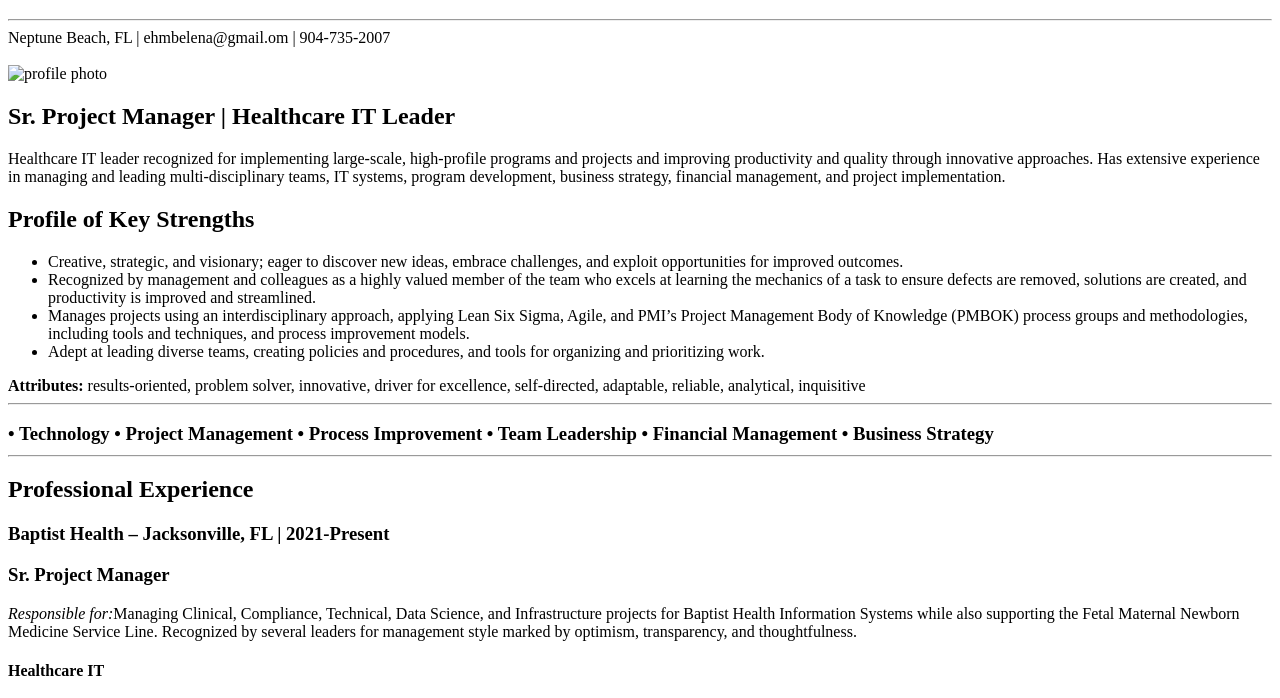
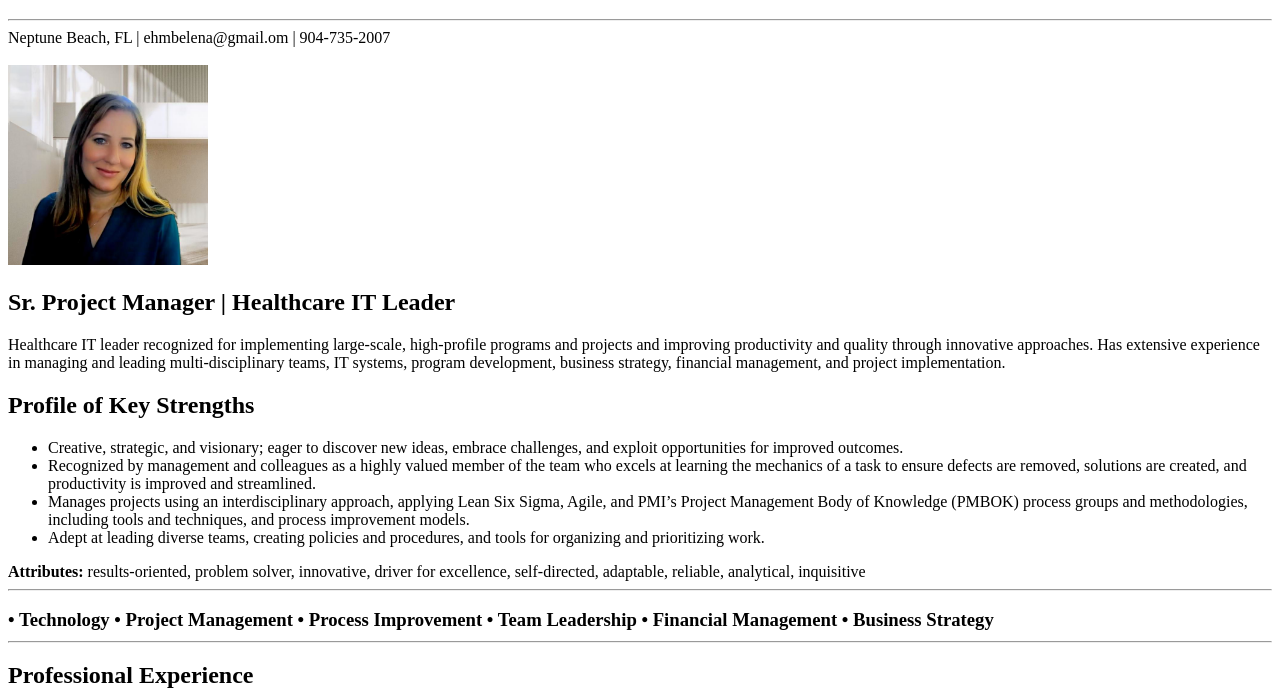
Before and after one commit to ehmbelena-lang/Resume, a plain HTML site: page index.html in a window 1280 px wide. Shown: the part 61-759 px from the top of the page. Drawn offline with Linux system fonts and the light colour scheme.

Commit message:
Add files via upload

```diff
--- a/index.html
+++ b/index.html
@@ -11,7 +11,7 @@ Neptune Beach, FL | ehmbelena@gmail.om | 904-735-2007
 <br />
 <body>
 </br>
-<img src="../4.4 Capstone Project Resume/Assets/Professional Shot.PNG"height="200" alt="profile photo"/>
+<img src="./Professional Shot.PNG"height="200" alt="profile photo"/>
 <h2>Sr. Project Manager | Healthcare IT Leader</h2>
 Healthcare IT leader recognized for implementing large-scale, high-profile programs and projects and improving productivity and quality through innovative approaches. Has extensive experience in managing and leading multi-disciplinary teams, IT systems, program development, business strategy, financial management, and project implementation.
 <h2>Profile of Key Strengths</h2>
```
Also changed, not shown: Professional Shot.PNG (added).
